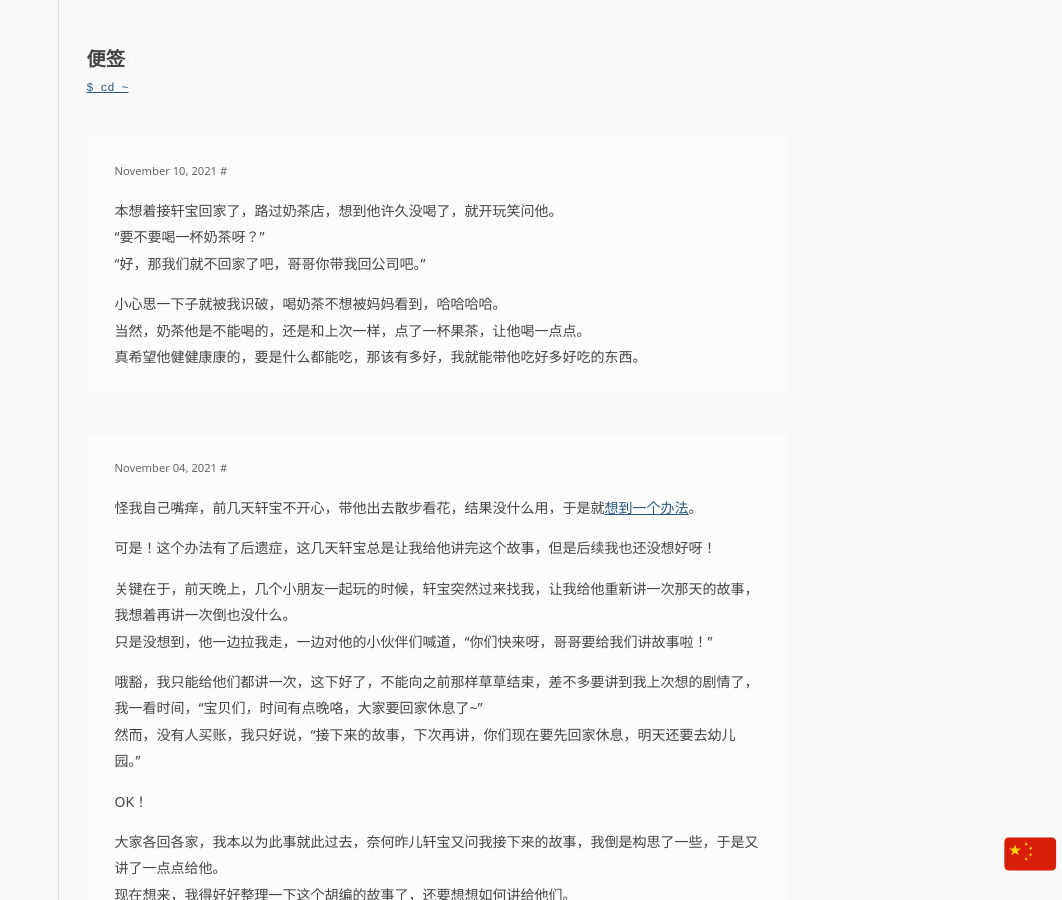
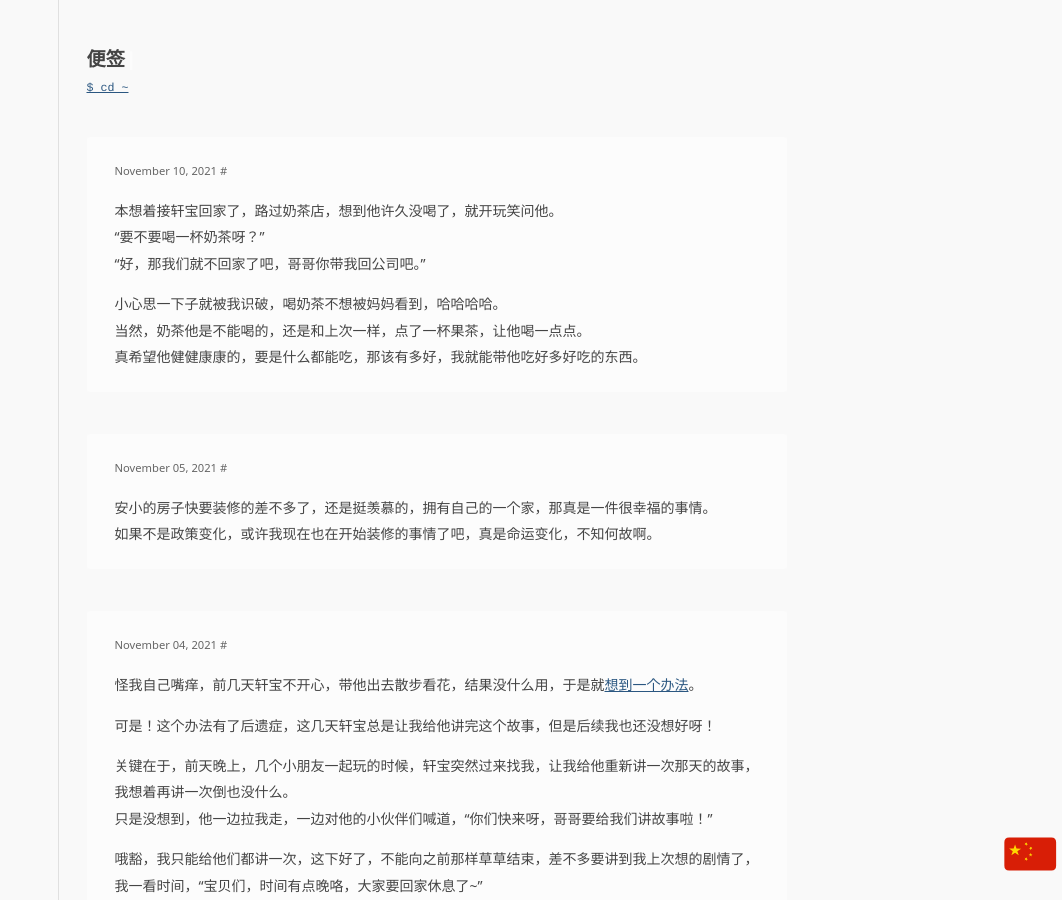
Before and after one commit to Sansuiz/sansuiz.github.io, a Jekyll site: the page built from notes.html, in a window 1280 px wide and 900 px high. Shown: the whole window, without its empty margins (218-1280 px from the left). Built offline with Jekyll 4.4.1, drawn with Linux system fonts in a browser that asks for light colours; comment, search, counter and statistics services are not loaded.

Commit message:
Update notes.yml

```diff
--- a/_data/notes.yml
+++ b/_data/notes.yml
@@ -7,6 +7,11 @@
     小心思一下子就被我识破，喝奶茶不想被妈妈看到，哈哈哈哈。
     当然，奶茶他是不能喝的，还是和上次一样，点了一杯果茶，让他喝一点点。
     真希望他健健康康的，要是什么都能吃，那该有多好，我就能带他吃好多好吃的东西。
+
+- date: 2021/11/05 16:30
+  content: |
+    安小的房子快要装修的差不多了，还是挺羡慕的，拥有自己的一个家，那真是一件很幸福的事情。
+    如果不是政策变化，或许我现在也在开始装修的事情了吧，真是命运变化，不知何故啊。
 
 - date: 2021/11/04 20:03
   content: |
```
